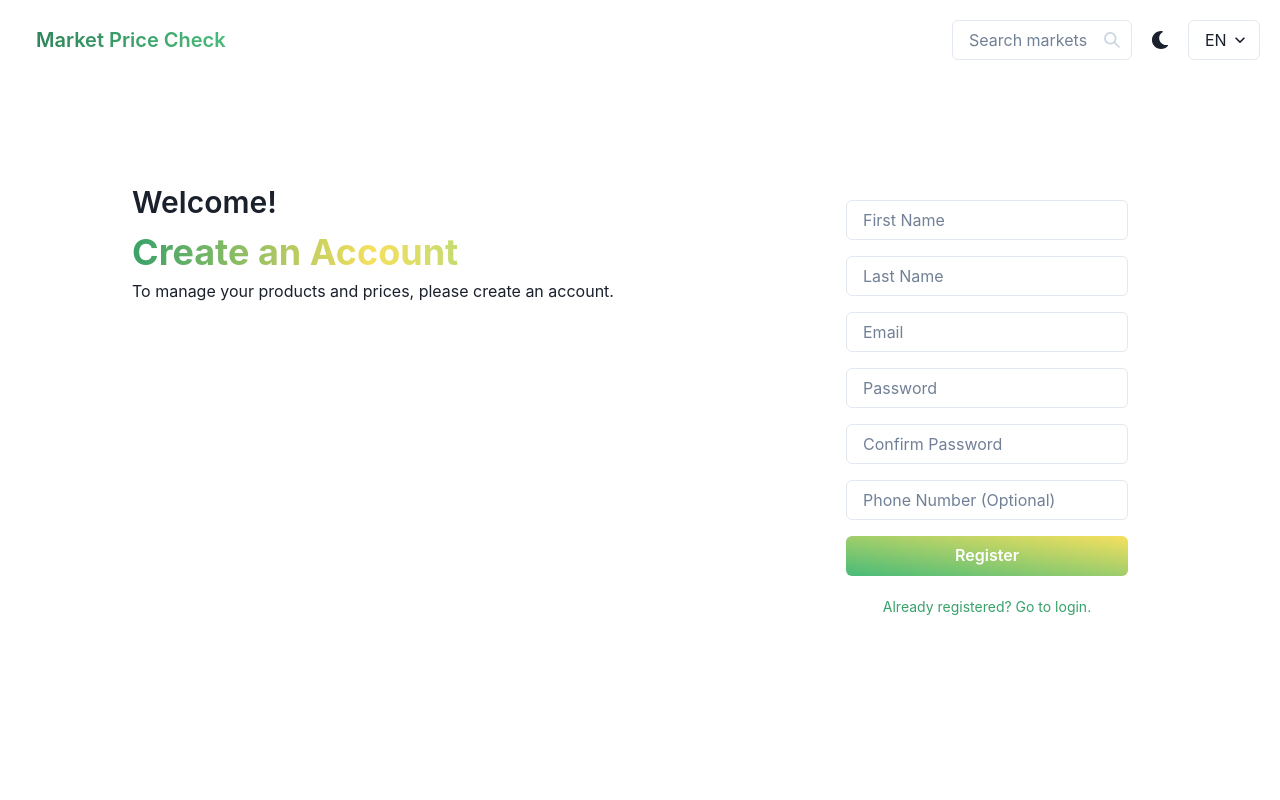
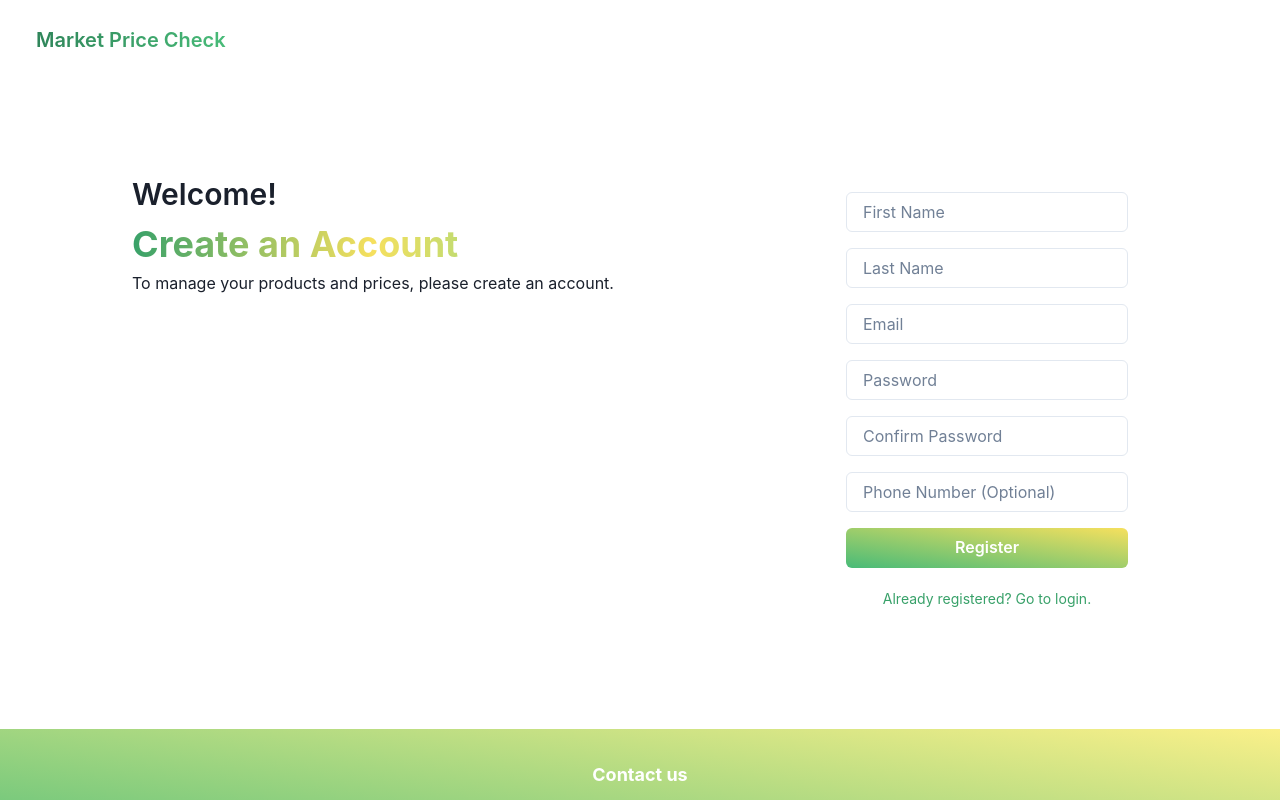
Before and after one commit to bojicuros/farmer-market-app, a React (Create React App) app: page /register in a window 1280 px wide. Shown: the top 800 px of the page. Built offline with nearby package versions, Linux system fonts and the light colour scheme.

Commit message:
Removed navbar for user side and added admin navbar to page

```diff
--- a/src/pages/ForgotPassword.tsx
+++ b/src/pages/ForgotPassword.tsx
@@ -1,5 +1,5 @@
 import { VStack, Flex, Text, Box, useBreakpointValue } from "@chakra-ui/react";
-import Navbar from "../components/Common/Navbar";
+import NavbarAdmin from "../components/Common/NavbarAdmin";
 import Footer from "../components/Common/Footer";
 import ResetCodeForm from "../components/Auth/ResetCodeForm";
 import SetNewPasswordForm from "../components/Auth/SetNewPasswordForm";
@@ -19,7 +19,7 @@ const ForgotPassword = () => {
   return (
     <Flex minHeight="100vh" flexDirection="column">
       <VStack flex="1" p={5}>
-        <Navbar />
+        <NavbarAdmin />
         <Flex
           direction={flexDirection}
           p={isSmallerScreen ? "0" : "28"}
--- a/src/pages/Login.tsx
+++ b/src/pages/Login.tsx
@@ -1,8 +1,8 @@
 import { VStack, Flex, Text, Box, useBreakpointValue } from "@chakra-ui/react";
-import Navbar from "../components/Common/Navbar";
 import Footer from "../components/Common/Footer";
 import LoginForm from "../components/Auth/LoginForm";
 import { useTranslation } from "react-i18next";
+import NavbarAdmin from "../components/Common/NavbarAdmin";
 
 const Login = () => {
   const isSmallerScreen = useBreakpointValue({ base: true, md: false });
@@ -12,7 +12,7 @@ const Login = () => {
   return (
     <Flex minHeight="100vh" flexDirection="column">
       <VStack flex="1" p={5}>
-        <Navbar />
+        <NavbarAdmin />
         <Flex
           direction={flexDirection}
           p={isSmallerScreen ? "0" : "28"}
--- a/src/pages/Register.tsx
+++ b/src/pages/Register.tsx
@@ -6,12 +6,12 @@ import {
   useBreakpointValue,
   Link,
 } from "@chakra-ui/react";
-import Navbar from "../components/Common/Navbar";
 import Footer from "../components/Common/Footer";
 import RegistrationForm from "../components/Auth/RegistrationForm";
 import { useState } from "react";
 import EmailConfirmCodeForm from "../components/Auth/EmailConfirmCodeForm";
 import { useTranslation } from "react-i18next";
+import NavbarAdmin from "../components/Common/NavbarAdmin";
 
 const Register = () => {
   const isSmallerScreen = useBreakpointValue({ base: true, md: false });
@@ -24,14 +24,15 @@ const Register = () => {
 
   return (
     <Flex minHeight="100vh" flexDirection="column">
-      <VStack flex="1" p={5}>
-        <Navbar />
+      <VStack flex="1" p={5} mb={"-8"}>
+        <NavbarAdmin />
         <Flex
           direction={flexDirection}
           p={isSmallerScreen ? "0" : "28"}
           alignSelf="center"
           justifyContent={"space-between"}
           minW={"100%"}
+          mb={"-8"}
         >
           <Box mt={isSmallerScreen ? "16" : "0"} position="relative">
             <Text fontSize="3xl" fontWeight="semibold">
--- a/src/pages/Unauthorized.tsx
+++ b/src/pages/Unauthorized.tsx
@@ -1,5 +1,5 @@
 import { VStack, Flex, useBreakpointValue, Box, Text } from "@chakra-ui/react";
-import Navbar from "../components/Common/Navbar";
+import NavbarAdmin from "../components/Common/NavbarAdmin";
 import Footer from "../components/Common/Footer";
 import { useTranslation } from "react-i18next";
 
@@ -12,7 +12,7 @@ const Unauthorized = () => {
   return (
     <Flex minHeight="100vh" flexDirection="column">
       <VStack flex="1" p={5}>
-        <Navbar />
+        <NavbarAdmin />
         <Box textAlign="center" mt="20vh">
           <Text fontSize={fontSizeSubheading} fontWeight="semibold">
             {t("unauthorizedAccess")}
```
